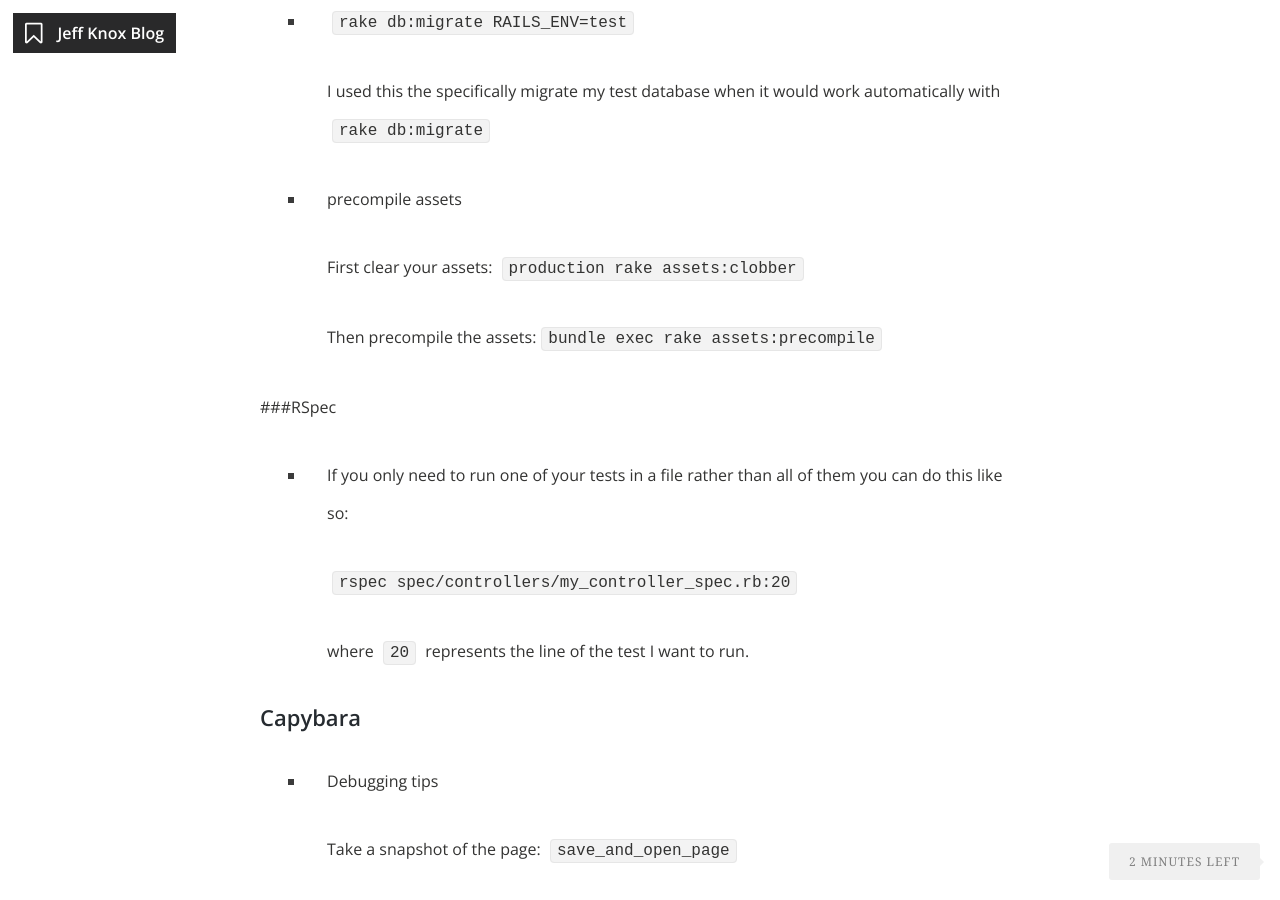
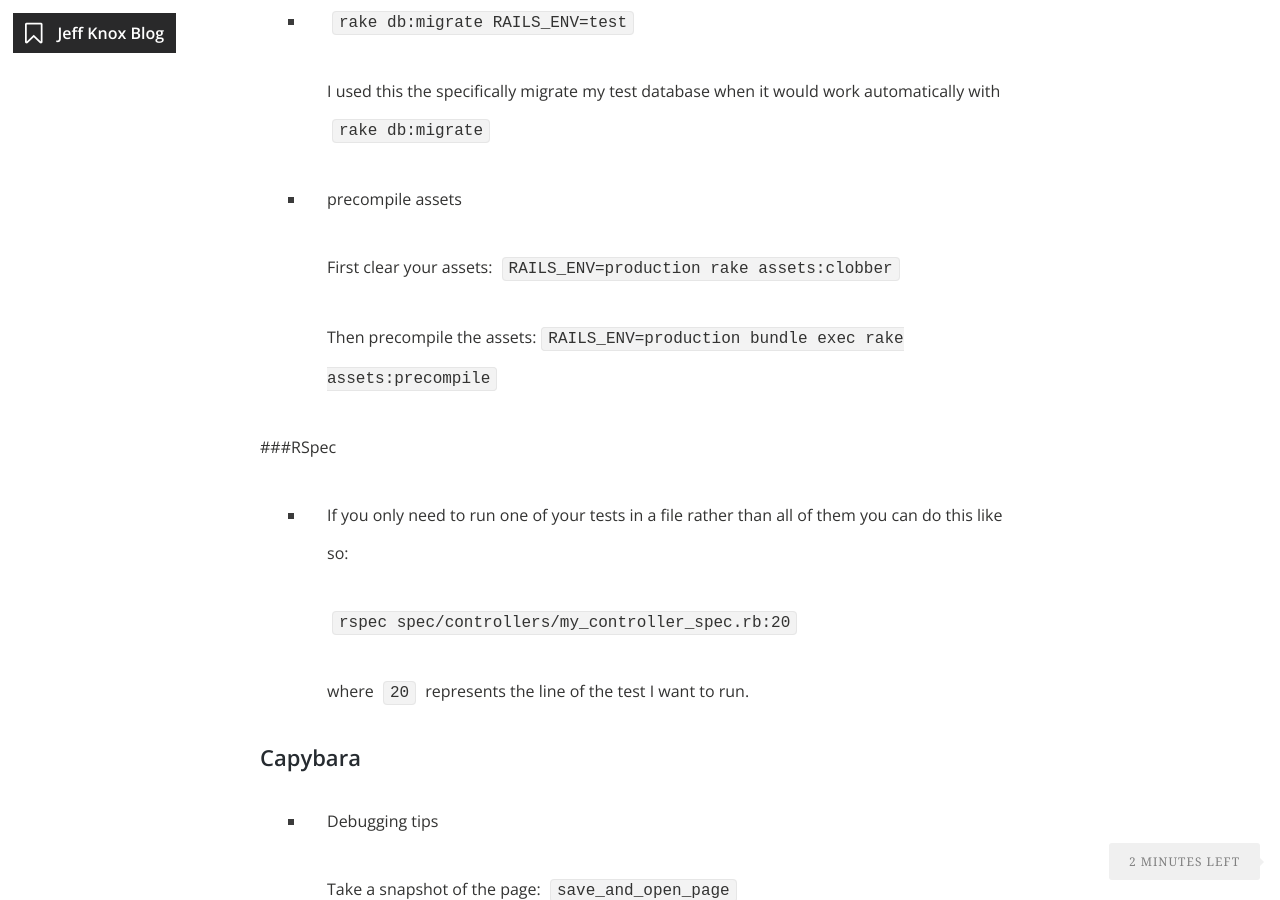
Before and after one commit to knoxjeffrey/knoxjeffrey.github.io, a Jekyll site: the page built from snippets.md, in a window 1280 px wide and 900 px high, scrolled down 1905 px. Built offline with Jekyll 4.4.1, drawn with Linux system fonts in a browser that asks for light colours; nearby versions of some CDN libraries.

Commit message:
new snippet for assets

````diff
--- a/snippets.md
+++ b/snippets.md
@@ -53,9 +53,9 @@ I've created this page to make note of anything I come across that I've found us
 
 - precompile assets
 
-  First clear your assets: ```production rake assets:clobber```
+  First clear your assets: ```RAILS_ENV=production rake assets:clobber```
 
-  Then precompile the assets:```bundle exec rake assets:precompile```
+  Then precompile the assets:```RAILS_ENV=production bundle exec rake assets:precompile```
 
 ###RSpec
 
````
